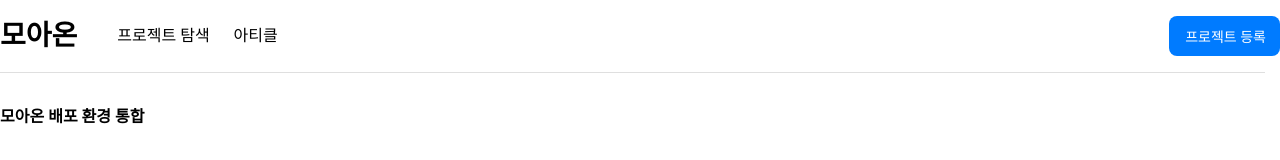
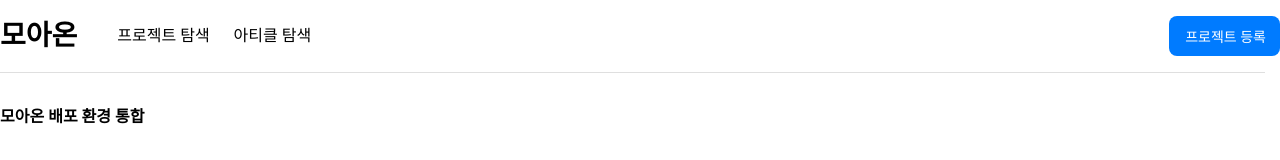
Before and after one commit to woowacourse-teams/2025-moaon, a React app in the folder frontend/: page / in a window 1280 px wide. Shown: the top 160 px of the page. Built offline with nearby package versions, Linux system fonts and the light colour scheme; no server answers; a web font is replaced by a local one.

Commit message:
chore: NavBar이름을 아티클에서 아티클 탐색으로 변경

```diff
--- a/frontend/src/shared/components/Header/NavBar/NavBar.tsx
+++ b/frontend/src/shared/components/Header/NavBar/NavBar.tsx
@@ -11,7 +11,7 @@ const NAV_LIST = [
   {
     id: 2,
     href: "/article",
-    text: "아티클",
+    text: "아티클 탐색",
   },
 ];
 
```
